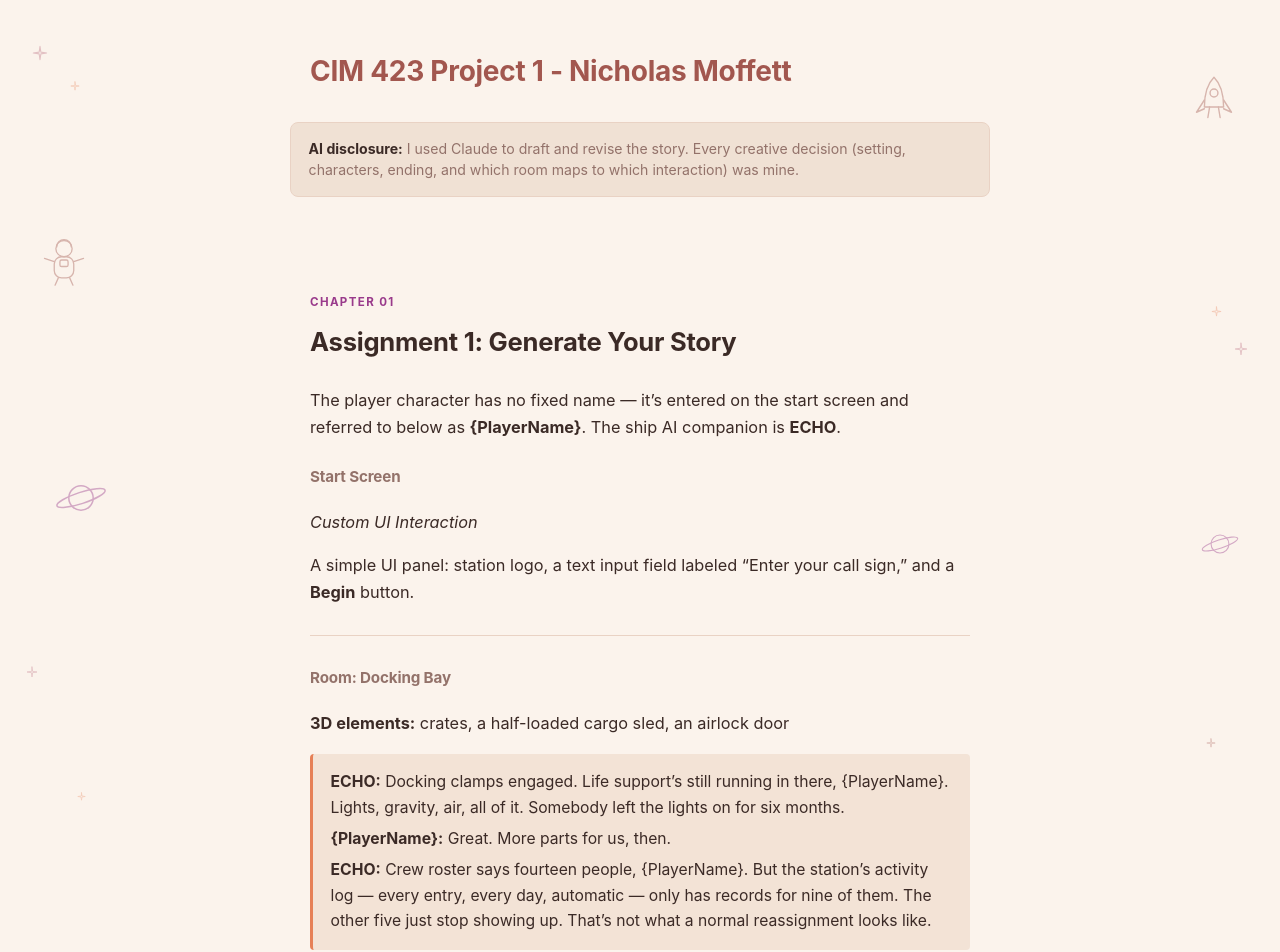
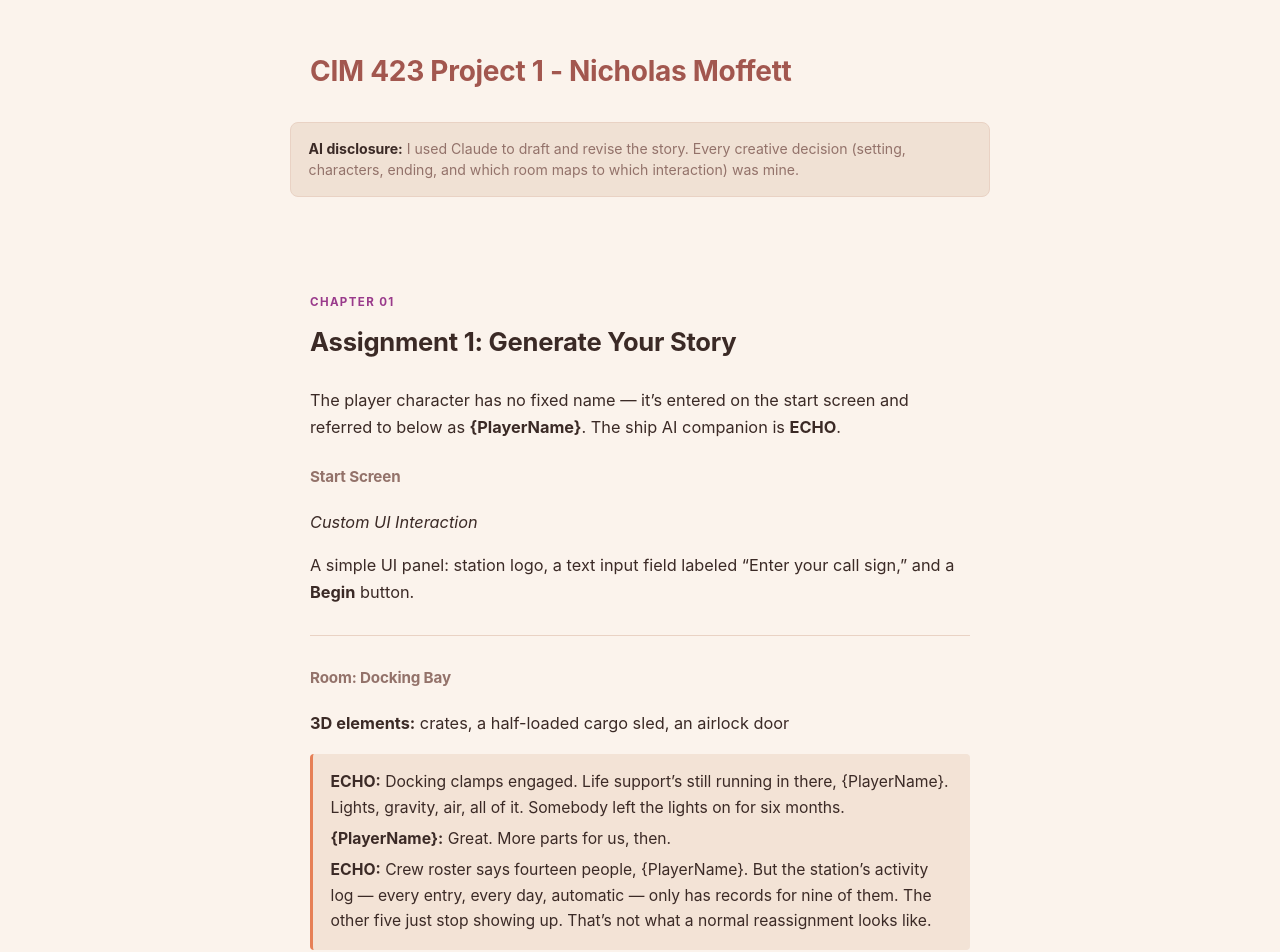
Before and after one commit to moff05/cim423-3d-world, a Jekyll site: the page built from index.md, in a window 1280 px wide. Shown: the top 952 px of the page. Built offline with Jekyll 4.4.1, drawn with Linux system fonts in a browser that asks for light colours.

Commit message:
Remove space-themed background decorations
Co-Authored-By: Claude Sonnet 5 <noreply@anthropic.com>
Claude-Session: https://claude.ai/code/session_01EXSHHrPegx68P7D3CLUmwe

```diff
--- a/_layouts/default.html
+++ b/_layouts/default.html
@@ -134,99 +134,9 @@
     color: var(--muted);
     font-size: 0.85rem;
   }
-  .space-decor {
-    display: none;
-  }
-  @media (min-width: 1150px) {
-    .space-decor {
-      display: block;
-      position: fixed;
-      inset: 0;
-      z-index: -1;
-      pointer-events: none;
-      overflow: hidden;
-    }
-    .space-decor .deco {
-      position: absolute;
-    }
-    .space-decor svg {
-      display: block;
-      fill: none;
-      stroke: currentColor;
-      stroke-width: 1.6;
-      stroke-linecap: round;
-      stroke-linejoin: round;
-      opacity: 0.4;
-    }
-    .space-decor .sparkle {
-      fill: currentColor;
-      stroke: none;
-      opacity: 0.5;
-    }
-  }
 </style>
 </head>
 <body>
-<div class="space-decor" aria-hidden="true">
-  <svg width="0" height="0" style="position:absolute">
-    <symbol id="deco-sparkle" viewBox="0 0 24 24">
-      <path d="M12 2 L13.3 10.7 L22 12 L13.3 13.3 L12 22 L10.7 13.3 L2 12 L10.7 10.7 Z"/>
-    </symbol>
-    <symbol id="deco-planet" viewBox="0 0 64 64">
-      <circle cx="32" cy="32" r="13"/>
-      <ellipse cx="32" cy="32" rx="27" ry="6" transform="rotate(-18 32 32)"/>
-    </symbol>
-    <symbol id="deco-rocket" viewBox="0 0 64 64">
-      <path d="M32 6c9 9 11 24 11 34H21c0-10 2-25 11-34Z"/>
-      <circle cx="32" cy="24" r="4.5"/>
-      <path d="M21 32 12 46l9-4M43 32l9 14-9-4"/>
-      <path d="M27 40l-2 12M37 40l2 12"/>
-    </symbol>
-    <symbol id="deco-astronaut" viewBox="0 0 64 64">
-      <circle cx="32" cy="18" r="10"/>
-      <path d="M23 16a9 9 0 0 1 18 0"/>
-      <rect x="20" y="28" width="24" height="26" rx="9"/>
-      <path d="M20 34 8 30M44 34l12-4"/>
-      <path d="M25 54 21 63M39 54l4 9"/>
-      <rect x="27" y="32" width="10" height="8" rx="2"/>
-    </symbol>
-  </svg>
-
-  <div class="deco" style="top:5vh; left:2.5vw; color:var(--mauve);">
-    <svg width="16" height="16"><use href="#deco-sparkle"/></svg>
-  </div>
-  <div class="deco" style="top:9vh; left:5.5vw; color:var(--orange);">
-    <svg width="10" height="10"><use href="#deco-sparkle"/></svg>
-  </div>
-  <div class="deco" style="top:26vh; left:3vw; color:var(--rust);">
-    <svg width="52" height="52"><use href="#deco-astronaut"/></svg>
-  </div>
-  <div class="deco" style="top:52vh; left:4vw; color:var(--purple);">
-    <svg width="60" height="60"><use href="#deco-planet"/></svg>
-  </div>
-  <div class="deco" style="top:74vh; left:2vw; color:var(--mauve);">
-    <svg width="12" height="12"><use href="#deco-sparkle"/></svg>
-  </div>
-  <div class="deco" style="top:88vh; left:6vw; color:var(--orange);">
-    <svg width="9" height="9"><use href="#deco-sparkle"/></svg>
-  </div>
-
-  <div class="deco" style="top:8vh; right:3vw; color:var(--rust);">
-    <svg width="56" height="56"><use href="#deco-rocket"/></svg>
-  </div>
-  <div class="deco" style="top:34vh; right:4.5vw; color:var(--orange);">
-    <svg width="11" height="11"><use href="#deco-sparkle"/></svg>
-  </div>
-  <div class="deco" style="top:38vh; right:2.5vw; color:var(--mauve);">
-    <svg width="14" height="14"><use href="#deco-sparkle"/></svg>
-  </div>
-  <div class="deco" style="top:58vh; right:3vw; color:var(--purple);">
-    <svg width="44" height="44"><use href="#deco-planet"/></svg>
-  </div>
-  <div class="deco" style="top:82vh; right:5vw; color:var(--rust);">
-    <svg width="10" height="10"><use href="#deco-sparkle"/></svg>
-  </div>
-</div>
 <header class="site-header">
   <h1>{{ site.title }}</h1>
 </header>
```
